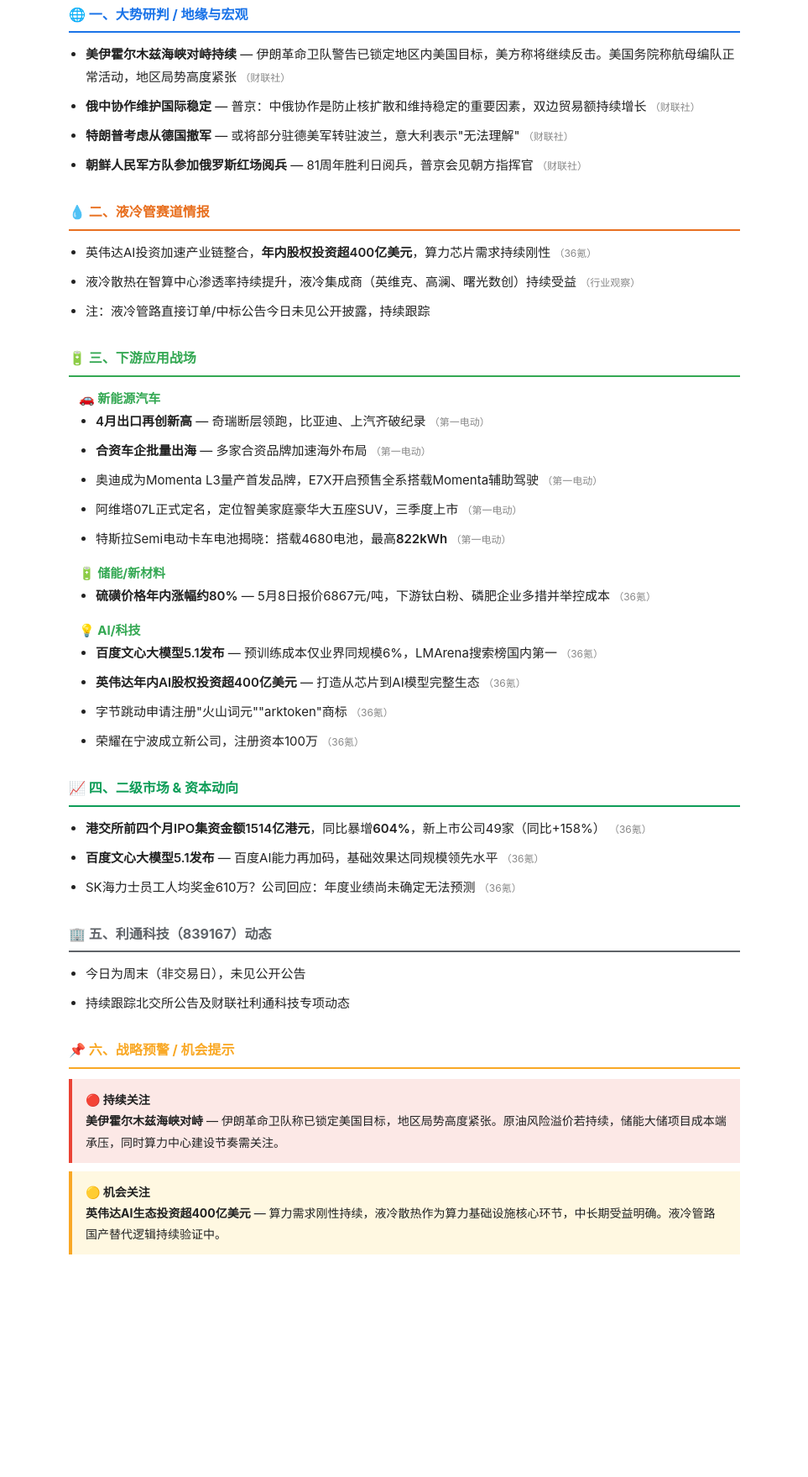
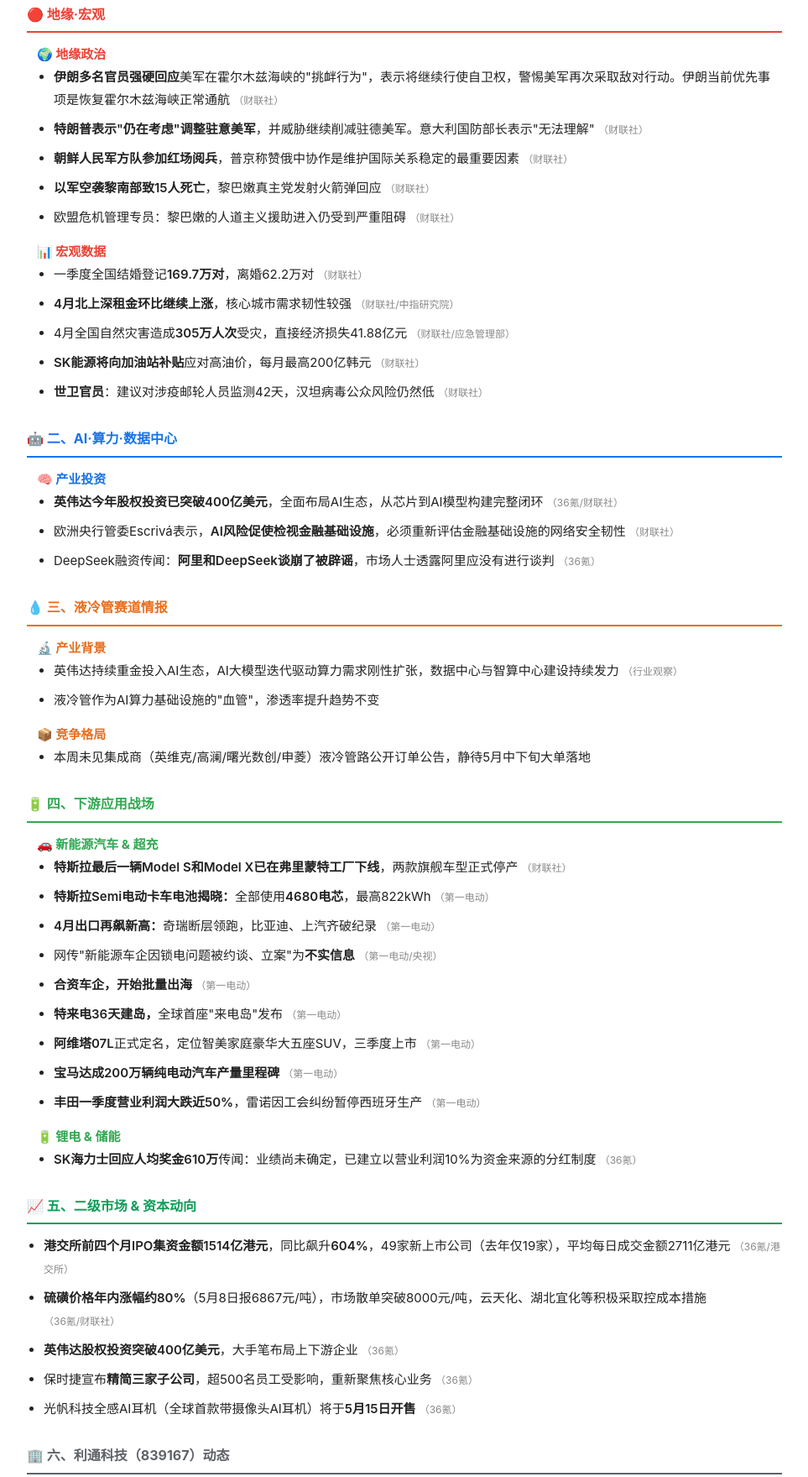
Before and after one commit to lucylook6-design/landy-briefings, a plain HTML site: page reports/2026-05-10.html in a window 1280 px wide. Shown: the part 495-2254 px from the top of the page at 84% size, without its empty margins (158-1121 px from the left). Before the commit the page ends 2077 px from the top, so only its background shows below. Drawn offline with Linux system fonts and the light colour scheme.

Commit message:
简报: 2026-05-10 更新内容（周末版）

```diff
--- a/reports/2026-05-10.html
+++ b/reports/2026-05-10.html
@@ -27,17 +27,8 @@
     border-bottom: 1px solid #eee;
     padding-bottom: 18px;
   }
-  .section {
-    margin-bottom: 28px;
-  }
-  .section-title {
-    font-size: 16px;
-    font-weight: bold;
-    color: #111;
-    margin-bottom: 12px;
-    padding-bottom: 6px;
-    border-bottom: 2px solid #222;
-  }
+  .section { margin-bottom: 28px; }
+  .section-title { font-size: 16px; font-weight: bold; color: #111; margin-bottom: 12px; padding-bottom: 6px; border-bottom: 2px solid #222; }
   .section-title.lightblue { border-bottom-color: #1a73e8; color: #1a73e8; }
   .section-title.orange { border-bottom-color: #e87020; color: #e87020; }
   .section-title.green { border-bottom-color: #34a853; color: #34a853; }
@@ -49,114 +40,173 @@
   li { margin-bottom: 8px; }
   li strong { font-weight: 600; }
   .source { color: #888; font-size: 12px; }
+  table { width: 100%; border-collapse: collapse; font-size: 14px; margin-top: 8px; }
+  th { background: #f5f5f5; text-align: left; padding: 8px 10px; border: 1px solid #ddd; font-weight: 600; }
+  td { padding: 8px 10px; border: 1px solid #ddd; vertical-align: top; }
   .highlight { background: #fff8e1; padding: 12px 16px; border-left: 4px solid #f9a825; margin-top: 10px; font-size: 14px; }
   .warning { background: #fce8e6; padding: 12px 16px; border-left: 4px solid #ea4335; margin-top: 10px; font-size: 14px; }
   .back-button { display: inline-flex; align-items: center; color: #1a73e8; text-decoration: none; font-size: 14px; font-weight: 500; margin-bottom: 20px; padding: 8px 12px; border-radius: 4px; transition: background-color 0.2s; }
   .back-button:hover { background-color: #f5f5f5; }
   .back-button span { margin-right: 6px; }
-  @media (max-width: 768px) { body { margin: 20px auto; padding: 16px; font-size: 16px; line-height: 1.9; } h1 { font-size: 20px; } .date { font-size: 15px; margin-bottom: 24px; padding-bottom: 16px; } .section { margin-bottom: 24px; } .section-title { font-size: 17px; margin-bottom: 14px; padding-bottom: 8px; } ul { padding-left: 24px; } li { margin-bottom: 10px; } .highlight, .warning { padding: 14px 18px; font-size: 15px; } .back-button { font-size: 15px; padding: 10px 14px; margin-bottom: 16px; } }
+  @media (max-width: 768px) { body { margin: 20px auto; padding: 16px; font-size: 16px; line-height: 1.9; } h1 { font-size: 20px; } .date { font-size: 15px; margin-bottom: 24px; padding-bottom: 16px; } .section { margin-bottom: 24px; } .section-title { font-size: 17px; margin-bottom: 14px; padding-bottom: 8px; } ul { padding-left: 24px; } li { margin-bottom: 10px; } table { font-size: 15px; } th, td { padding: 10px 12px; } .highlight, .warning { padding: 14px 18px; font-size: 15px; } .back-button { font-size: 15px; padding: 10px 14px; margin-bottom: 16px; } }
+  @media (min-width: 769px) and (max-width: 1024px) { body { max-width: 90%; margin: 30px auto; padding: 24px; } h1 { font-size: 21px; } }
+  @media (max-width: 480px) { body { margin: 12px auto; padding: 12px; font-size: 17px; } h1 { font-size: 19px; } .date { font-size: 14px; } .section-title { font-size: 18px; } table { font-size: 14px; display: block; overflow-x: auto; } }
+  @media (min-width: 1200px) { body { max-width: 900px; } }
 </style>
 </head>
 <body>
-<div><a href="/landy-briefings/" class="back-button"><span>←</span> 返回简报列表</a></div>
+
+<div>
+  <a href="/landy-briefings/" class="back-button">
+    <span>←</span> 返回简报列表
+  </a>
+</div>
+
 <h1>AI研究员--Landy葉的简报</h1>
-<div class="date">2026年5月10日（周末版）</div>
+<div class="date">2026年5月10日 · 周末版</div>
 
 <!-- 今日速览 -->
 <div class="section">
   <div class="section-title">📊 今日速览</div>
   <ul>
-    <li><strong>美伊霍尔木兹对峙升级</strong> — 伊朗革命卫队警告"已锁定美国目标"，美方称继续反击，地缘风险溢价持续 <span class="source">（财联社）</span></li>
-    <li><strong>英伟达年内股权投资超400亿美元</strong> — 全面布局AI生态，从芯片到模型打造完整闭环 <span class="source">（36氪）</span></li>
-    <li><strong>百度文心大模型5.1发布</strong> — 预训练成本仅业界同规模6%，登陆LMArena搜索榜国内第一 <span class="source">（36氪）</span></li>
-    <li><strong>港交所前四个月IPO集资金额1514亿港元</strong>，同比暴增<strong>604%</strong> <span class="source">（36氪）</span></li>
-    <li><strong>4月新能源汽车出口再创纪录</strong> — 奇瑞断层领跑，比亚迪、上汽齐破纪录 <span class="source">（第一电动）</span></li>
+    <li><strong>英伟达今年股权投资已超400亿美元</strong> — 全面布局AI生态，打造从芯片到AI模型的完整闭环 <span class="source">（36氪）</span></li>
+    <li><strong>特斯拉最后一辆Model S和Model X下线</strong> — 弗里蒙特工厂正式停产两款旗舰车型 <span class="source">（财联社）</span></li>
+    <li><strong>港交所前四个月IPO集资金额1514亿港元</strong>，同比飙升<strong>604%</strong>，49只新股 <span class="source">（36氪）</span></li>
+    <li><strong>伊朗继续强硬表态</strong> — 将继续行使自卫权，警惕美军在霍尔木兹海峡的"挑衅行为" <span class="source">（财联社）</span></li>
+    <li><strong>硫磺价格年内涨约80%</strong> — 下游钛白粉、磷肥企业多措并举控成本 <span class="source">（36氪）</span></li>
   </ul>
 </div>
 
-<!-- 一、大势研判 -->
+<!-- 一、地缘·宏观 -->
 <div class="section">
-  <div class="section-title lightblue">🌐 一、大势研判 / 地缘与宏观</div>
-  <ul>
-    <li><strong>美伊霍尔木兹海峡对峙持续</strong> — 伊朗革命卫队警告已锁定地区内美国目标，美方称将继续反击。美国务院称航母编队正常活动，地区局势高度紧张 <span class="source">（财联社）</span></li>
-    <li><strong>俄中协作维护国际稳定</strong> — 普京：中俄协作是防止核扩散和维持稳定的重要因素，双边贸易额持续增长 <span class="source">（财联社）</span></li>
-    <li><strong>特朗普考虑从德国撤军</strong> — 或将部分驻德美军转驻波兰，意大利表示"无法理解" <span class="source">（财联社）</span></li>
-    <li><strong>朝鲜人民军方队参加俄罗斯红场阅兵</strong> — 81周年胜利日阅兵，普京会见朝方指挥官 <span class="source">（财联社）</span></li>
-  </ul>
-</div>
-
-<!-- 二、液冷管赛道情报 -->
-<div class="section">
-  <div class="section-title orange">💧 二、液冷管赛道情报</div>
-  <ul>
-    <li>英伟达AI投资加速产业链整合，<strong>年内股权投资超400亿美元</strong>，算力芯片需求持续刚性 <span class="source">（36氪）</span></li>
-    <li>液冷散热在智算中心渗透率持续提升，液冷集成商（英维克、高澜、曙光数创）持续受益 <span class="source">（行业观察）</span></li>
-    <li>注：液冷管路直接订单/中标公告今日未见公开披露，持续跟踪</li>
-  </ul>
-</div>
-
-<!-- 三、下游应用战场 -->
-<div class="section">
-  <div class="section-title green">🔋 三、下游应用战场</div>
+  <div class="section-title red">🔴 地缘·宏观</div>
 
   <div style="margin-left:12px; margin-bottom:14px;">
-    <strong style="color:#34a853;">🚗 新能源汽车</strong>
+    <strong style="color:#ea4335;">🌍 地缘政治</strong>
     <ul>
-      <li><strong>4月出口再创新高</strong> — 奇瑞断层领跑，比亚迪、上汽齐破纪录 <span class="source">（第一电动）</span></li>
-      <li><strong>合资车企批量出海</strong> — 多家合资品牌加速海外布局 <span class="source">（第一电动）</span></li>
-      <li>奥迪成为Momenta L3量产首发品牌，E7X开启预售全系搭载Momenta辅助驾驶 <span class="source">（第一电动）</span></li>
-      <li>阿维塔07L正式定名，定位智美家庭豪华大五座SUV，三季度上市 <span class="source">（第一电动）</span></li>
-      <li>特斯拉Semi电动卡车电池揭晓：搭载4680电池，最高<strong>822kWh</strong> <span class="source">（第一电动）</span></li>
+      <li><strong>伊朗多名官员强硬回应</strong>美军在霍尔木兹海峡的"挑衅行为"，表示将继续行使自卫权，警惕美军再次采取敌对行动。伊朗当前优先事项是恢复霍尔木兹海峡正常通航 <span class="source">（财联社）</span></li>
+      <li><strong>特朗普表示"仍在考虑"调整驻意美军</strong>，并威胁继续削减驻德美军。意大利国防部长表示"无法理解" <span class="source">（财联社）</span></li>
+      <li><strong>朝鲜人民军方队参加红场阅兵</strong>，普京称赞俄中协作是维护国际关系稳定的最重要因素 <span class="source">（财联社）</span></li>
+      <li><strong>以军空袭黎南部致15人死亡</strong>，黎巴嫩真主党发射火箭弹回应 <span class="source">（财联社）</span></li>
+      <li>欧盟危机管理专员：黎巴嫩的人道主义援助进入仍受到严重阻碍 <span class="source">（财联社）</span></li>
     </ul>
   </div>
 
   <div style="margin-left:12px; margin-bottom:14px;">
-    <strong style="color:#34a853;">🔋 储能/新材料</strong>
+    <strong style="color:#ea4335;">📊 宏观数据</strong>
     <ul>
-      <li><strong>硫磺价格年内涨幅约80%</strong> — 5月8日报价6867元/吨，下游钛白粉、磷肥企业多措并举控成本 <span class="source">（36氪）</span></li>
+      <li>一季度全国结婚登记<strong>169.7万对</strong>，离婚62.2万对 <span class="source">（财联社）</span></li>
+      <li><strong>4月北上深租金环比继续上涨</strong>，核心城市需求韧性较强 <span class="source">（财联社/中指研究院）</span></li>
+      <li>4月全国自然灾害造成<strong>305万人次</strong>受灾，直接经济损失41.88亿元 <span class="source">（财联社/应急管理部）</span></li>
+      <li><strong>SK能源将向加油站补贴</strong>应对高油价，每月最高200亿韩元 <span class="source">（财联社）</span></li>
+      <li><strong>世卫官员</strong>：建议对涉疫邮轮人员监测42天，汉坦病毒公众风险仍然低 <span class="source">（财联社）</span></li>
+    </ul>
+  </div>
+</div>
+
+<!-- 二、AI·算力·数据中心 -->
+<div class="section">
+  <div class="section-title lightblue">🤖 二、AI·算力·数据中心</div>
+
+  <div style="margin-left:12px; margin-bottom:14px;">
+    <strong style="color:#1a73e8;">🧠 产业投资</strong>
+    <ul>
+      <li><strong>英伟达今年股权投资已突破400亿美元</strong>，全面布局AI生态，从芯片到AI模型构建完整闭环 <span class="source">（36氪/财联社）</span></li>
+      <li>欧洲央行管委Escrivá表示，<strong>AI风险促使检视金融基础设施</strong>，必须重新评估金融基础设施的网络安全韧性 <span class="source">（财联社）</span></li>
+      <li>DeepSeek融资传闻：<strong>阿里和DeepSeek谈崩了被辟谣</strong>，市场人士透露阿里应没有进行谈判 <span class="source">（36氪）</span></li>
+    </ul>
+  </div>
+</div>
+
+<!-- 三、液冷管赛道情报 -->
+<div class="section">
+  <div class="section-title orange">💧 三、液冷管赛道情报</div>
+
+  <div style="margin-left:12px; margin-bottom:14px;">
+    <strong style="color:#e87020;">🔬 产业背景</strong>
+    <ul>
+      <li>英伟达持续重金投入AI生态，AI大模型迭代驱动算力需求刚性扩张，数据中心与智算中心建设持续发力 <span class="source">（行业观察）</span></li>
+      <li>液冷管作为AI算力基础设施的"血管"，渗透率提升趋势不变</li>
     </ul>
   </div>
 
   <div style="margin-left:12px;">
-    <strong style="color:#34a853;">💡 AI/科技</strong>
+    <strong style="color:#e87020;">📦 竞争格局</strong>
     <ul>
-      <li><strong>百度文心大模型5.1发布</strong> — 预训练成本仅业界同规模6%，LMArena搜索榜国内第一 <span class="source">（36氪）</span></li>
-      <li><strong>英伟达年内AI股权投资超400亿美元</strong> — 打造从芯片到AI模型完整生态 <span class="source">（36氪）</span></li>
-      <li>字节跳动申请注册"火山词元""arktoken"商标 <span class="source">（36氪）</span></li>
-      <li>荣耀在宁波成立新公司，注册资本100万 <span class="source">（36氪）</span></li>
+      <li>本周未见集成商（英维克/高澜/曙光数创/申菱）液冷管路公开订单公告，静待5月中下旬大单落地</li>
     </ul>
   </div>
 </div>
 
-<!-- 四、二级市场 -->
+<!-- 四、下游应用战场 -->
 <div class="section">
-  <div class="section-title darkblue">📈 四、二级市场 & 资本动向</div>
+  <div class="section-title green">🔋 四、下游应用战场</div>
+
+  <div style="margin-left:12px; margin-bottom:14px;">
+    <strong style="color:#34a853;">🚗 新能源汽车 & 超充</strong>
+    <ul>
+      <li><strong>特斯拉最后一辆Model S和Model X已在弗里蒙特工厂下线</strong>，两款旗舰车型正式停产 <span class="source">（财联社）</span></li>
+      <li><strong>特斯拉Semi电动卡车电池揭晓：</strong>全部使用<strong>4680电芯</strong>，最高822kWh <span class="source">（第一电动）</span></li>
+      <li><strong>4月出口再飙新高：</strong>奇瑞断层领跑，比亚迪、上汽齐破纪录 <span class="source">（第一电动）</span></li>
+      <li>网传"新能源车企因锁电问题被约谈、立案"为<strong>不实信息</strong> <span class="source">（第一电动/央视）</span></li>
+      <li><strong>合资车企，开始批量出海</strong> <span class="source">（第一电动）</span></li>
+      <li><strong>特来电36天建岛，</strong>全球首座"来电岛"发布 <span class="source">（第一电动）</span></li>
+      <li><strong>阿维塔07L</strong>正式定名，定位智美家庭豪华大五座SUV，三季度上市 <span class="source">（第一电动）</span></li>
+      <li><strong>宝马达成200万辆纯电动汽车产量里程碑</strong> <span class="source">（第一电动）</span></li>
+      <li><strong>丰田一季度营业利润大跌近50%</strong>，雷诺因工会纠纷暂停西班牙生产 <span class="source">（第一电动）</span></li>
+    </ul>
+  </div>
+
+  <div style="margin-left:12px;">
+    <strong style="color:#34a853;">🔋 锂电 & 储能</strong>
+    <ul>
+      <li><strong>SK海力士回应人均奖金610万</strong>传闻：业绩尚未确定，已建立以营业利润10%为资金来源的分红制度 <span class="source">（36氪）</span></li>
+    </ul>
+  </div>
+</div>
+
+<!-- 五、二级市场 & 资本动向 -->
+<div class="section">
+  <div class="section-title darkblue">📈 五、二级市场 & 资本动向</div>
   <ul>
-    <li><strong>港交所前四个月IPO集资金额1514亿港元</strong>，同比暴增<strong>604%</strong>，新上市公司49家（同比+158%） <span class="source">（36氪）</span></li>
-    <li><strong>百度文心大模型5.1发布</strong> — 百度AI能力再加码，基础效果达同规模领先水平 <span class="source">（36氪）</span></li>
-    <li>SK海力士员工人均奖金610万？公司回应：年度业绩尚未确定无法预测 <span class="source">（36氪）</span></li>
+    <li><strong>港交所前四个月IPO集资金额1514亿港元</strong>，同比飙升<strong>604%</strong>，49家新上市公司（去年仅19家），平均每日成交金额2711亿港元 <span class="source">（36氪/港交所）</span></li>
+    <li><strong>硫磺价格年内涨幅约80%</strong>（5月8日报6867元/吨），市场散单突破8000元/吨，云天化、湖北宜化等积极采取控成本措施 <span class="source">（36氪/财联社）</span></li>
+    <li><strong>英伟达股权投资突破400亿美元</strong>，大手笔布局上下游企业 <span class="source">（36氪）</span></li>
+    <li>保时捷宣布<strong>精简三家子公司</strong>，超500名员工受影响，重新聚焦核心业务 <span class="source">（36氪）</span></li>
+    <li>光帆科技全感AI耳机（全球首款带摄像头AI耳机）将于<strong>5月15日开售</strong> <span class="source">（36氪）</span></li>
   </ul>
 </div>
 
-<!-- 五、利通科技 -->
+<!-- 六、利通科技 -->
 <div class="section">
-  <div class="section-title gray">🏢 五、利通科技（839167）动态</div>
+  <div class="section-title gray">🏢 六、利通科技（839167）动态</div>
   <ul>
-    <li>今日为周末（非交易日），未见公开公告</li>
-    <li>持续跟踪北交所公告及财联社利通科技专项动态</li>
+    <li>今日（5月10日）为周日，无交易及公告发布</li>
+    <li>节后关注点：北交所在港交所IPO暴增背景下，流动性改善预期；硫磺涨价80%对化工行业影响；液冷管下游英伟达持续加码AI投资</li>
   </ul>
 </div>
 
-<!-- 六、战略预警 -->
+<!-- 七、战略预警 -->
 <div class="section">
-  <div class="section-title" style="border-bottom-color:#f9a825; color:#f9a825;">📌 六、战略预警 / 机会提示</div>
+  <div class="section-title" style="border-bottom-color:#f9a825; color:#f9a825;">📌 七、战略预警 / 机会提示</div>
+
   <div class="warning">
     <strong>🔴 持续关注</strong><br>
-    <strong>美伊霍尔木兹海峡对峙</strong> — 伊朗革命卫队称已锁定美国目标，地区局势高度紧张。原油风险溢价若持续，储能大储项目成本端承压，同时算力中心建设节奏需关注。
+    <strong>霍尔木兹海峡局势</strong> — 伊朗强硬表态继续行使自卫权，美国调整驻欧兵力部署，叠加特朗普关税政策被法院裁定违法。地缘风险溢价可能传导至大宗商品（布伦特/铜/硫磺），关注对储能项目成本影响。
   </div>
+
   <div class="highlight">
-    <strong>🟡 机会关注</strong><br>
-    <strong>英伟达AI生态投资超400亿美元</strong> — 算力需求刚性持续，液冷散热作为算力基础设施核心环节，中长期受益明确。液冷管路国产替代逻辑持续验证中。
+    <strong>🟡 机会信号</strong><br>
+    <strong>1) 英伟达AI生态投资400亿美元</strong> — AI算力基础设施需求确定性极高，液冷管需求只增不减<br>
+    <strong>2) 港股IPO大爆发</strong> — 前4月同比+604%，北向资金活跃，A股流动性改善预期<br>
+    <strong>3) 特斯拉Model S/X停产</strong> — 标志性事件，新能源汽车行业进入"后旗舰时代"，超充和储能配套加速
+  </div>
+
+  <div class="highlight">
+    <strong>&gt;&gt; 本周末无重大液冷管直接事件，下周重点追踪：</strong><br>
+    · 北交所利通科技公告<br>
+    · 英维克/高澜/曙光数创中标公示<br>
+    · 智算中心建设招标信息
   </div>
 </div>
 
```
